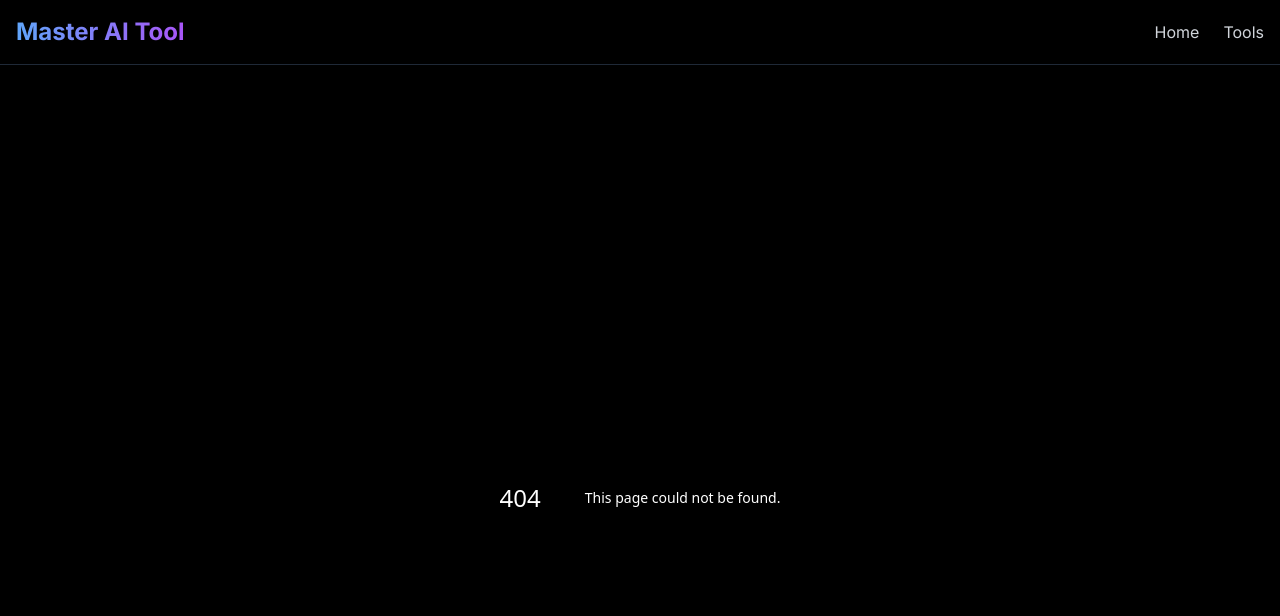
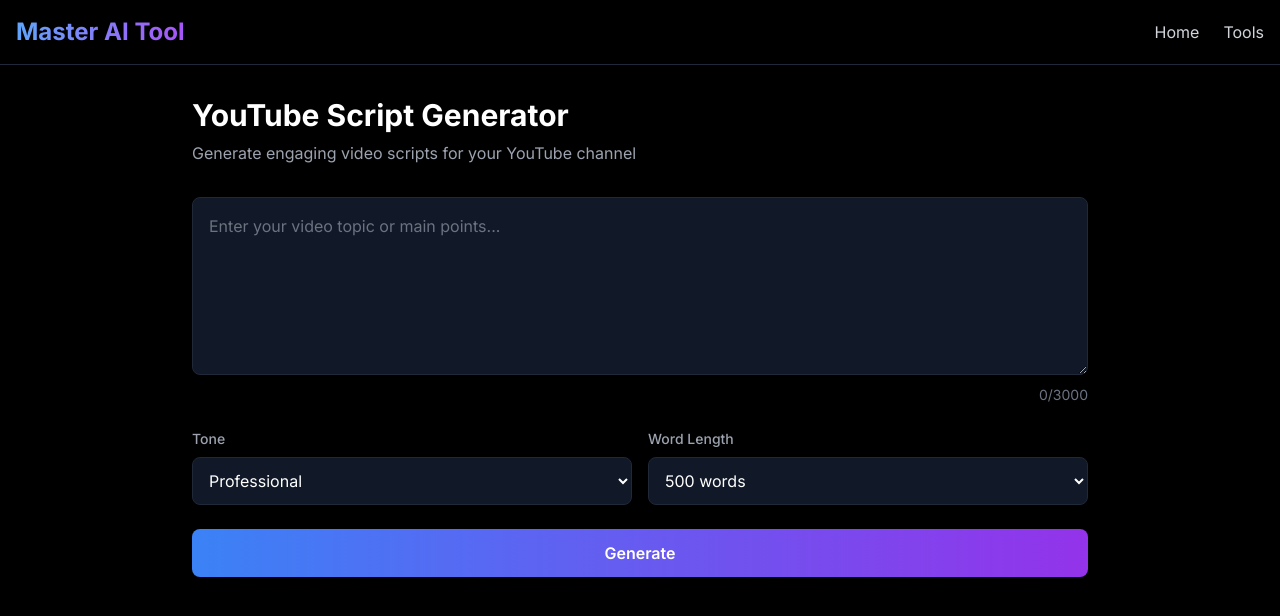
Before and after one commit to shivsingh9555564990-ai/ToolsZera, a Next.js app: page /youtube-script-generator in a window 1280 px wide. Before the commit this address had no page. Shown: the top 616 px of the page. Built offline with nearby package versions, Linux system fonts and the light colour scheme.

Commit message:
Create page.tsx

```diff
--- /dev/null
+++ b/app/youtube-script-generator/page.tsx
@@ -0,0 +1,16 @@
+import ToolForm from '@/components/ToolForm'
+
+export default function YouTubeScriptGeneratorPage() {
+  return (
+    <div className="max-w-4xl mx-auto space-y-8">
+      <div>
+        <h1 className="text-3xl font-bold mb-2">YouTube Script Generator</h1>
+        <p className="text-gray-400">Generate engaging video scripts for your YouTube channel</p>
+      </div>
+      <ToolForm
+        toolType="youtube-script-generator"
+        placeholder="Enter your video topic or main points..."
+      />
+    </div>
+  )
+}
```
